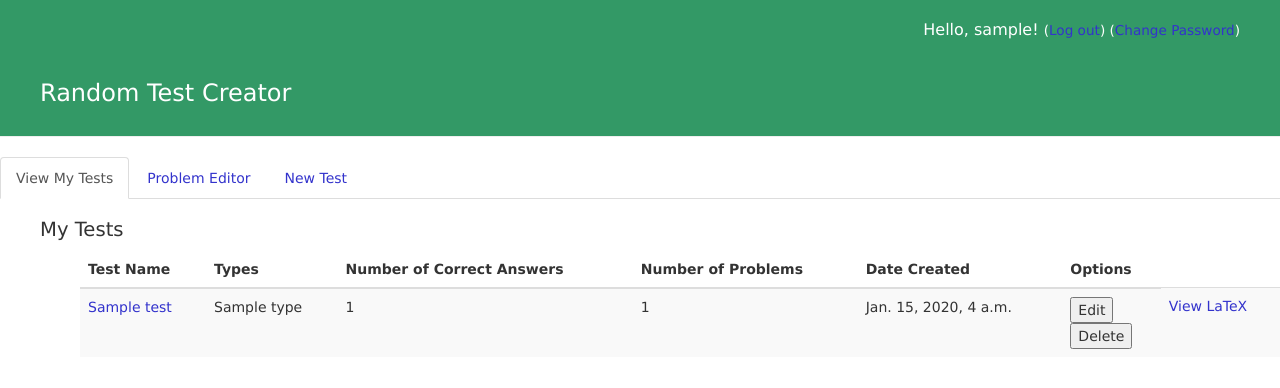
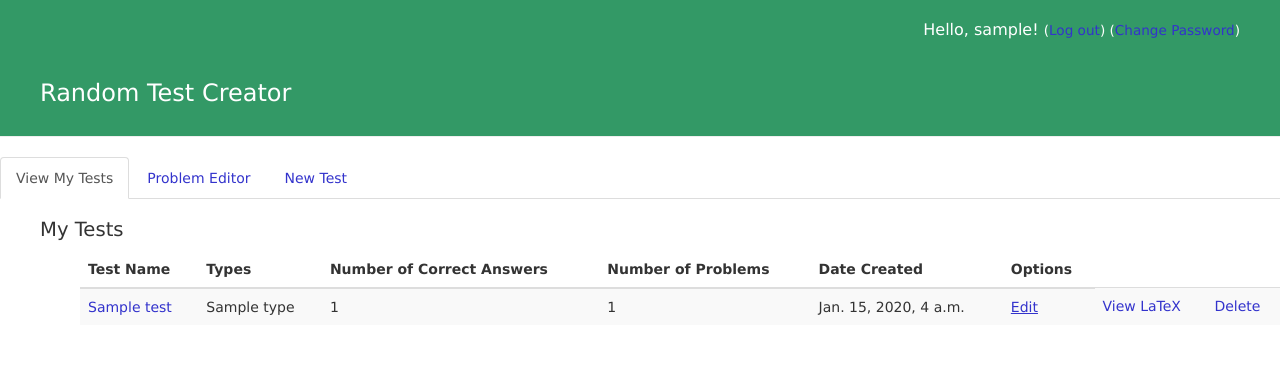
Before and after one commit to hbgolze/contest-database, a Django app: page / in a window 1280 px wide. Shown: the top 388 px of the page. Run offline with Django 3.2, Linux system fonts and the light colour scheme; a user stored in the database is signed in; tables that the repository leaves empty hold one stand-in row (values such as "Sample post"); some libraries are stand-ins or nearby versions.

Commit message:
Changed some aspects of the table view with some optimization

```diff
--- a/randomtest/static/randomtest/style.css
+++ b/randomtest/static/randomtest/style.css
@@ -46,3 +46,15 @@ pre {border: solid 1px black;
      background: #ffffff}
 code {font-size:1.2em;
      color: #008099}
+
+.btn-link{
+  border:none;
+  outline:none;
+  background:none;
+  cursor:pointer;
+  color:#33c;
+  padding:0;
+  text-decoration:underline;
+  font-family:inherit;
+  font-size:inherit;
+}
--- a/randomtest/templates/randomtest/tableview.html
+++ b/randomtest/templates/randomtest/tableview.html
@@ -32,16 +32,14 @@ You don't have any tests. Start by creating a new test <a href="/createtest/">he
 	<td>
 	  <form action="edittest/{{tpk}}/" method="post">
 	    {% csrf_token %}
-	    <input type="submit" value="Edit" />
-	  </form>
-
-	  <form action="delete/{{tpk}}/" method="post">
-	    {% csrf_token %}
-	    <input type="submit" value="Delete" />
+	    <button type="submit" name="Edit" value="Edit" class="btn-link">Edit</button>
 	  </form>
 	</td>
 	<td>
 	  <a href="viewlatex/{{tpk}}/">View LaTeX</a>
+	</td>
+	<td>
+	  <a href="delete/{{tpk}}/">Delete</a>
 	</td>
       </tr>
       {% endfor %}
--- a/randomtest/views.py
+++ b/randomtest/views.py
@@ -173,10 +173,11 @@ def tableview(request):
     tests=list(userprof.tests.all())
     rows=[]
     for i in range(0,len(tests)):
-        if userprof.tests.filter(pk=tests[i].pk).count()==0:
-            userprof.tests.add(tests[i])
+#        if userprof.tests.filter(pk=tests[i].pk).count()==0:
+        userprof.tests.add(tests[i])#this line was indented
         userprof.save()
-        testresponses = Responses.objects.filter(test=tests[i]).filter(user_profile=userprof)
+#        testresponses = Responses.objects.filter(test=tests[i]).filter(user_profile=userprof)
+        testresponses=userprof.allresponses.filter(test=tests[i])
         if testresponses.count()==0:
             allresponses=Responses(test=tests[i],num_problems_correct=0)
             allresponses.save()
@@ -191,8 +192,6 @@ def tableview(request):
         else:
             allresponses=Responses.objects.get(test=tests[i],user_profile=userprof)
         rows.append((tests[i].pk,tests[i].name,tests[i].types.all(),allresponses.num_problems_correct,tests[i].problems.count(),tests[i].created_date))
-# for name,types,num_problems_correct,problems_count,created_date in rows
-
     context= {'testcount':len(tests),'rows': rows, 'nbar': 'viewmytests'}
     return HttpResponse(template.render(context,request))
 
```
Also changed, not shown: 4 other files.
